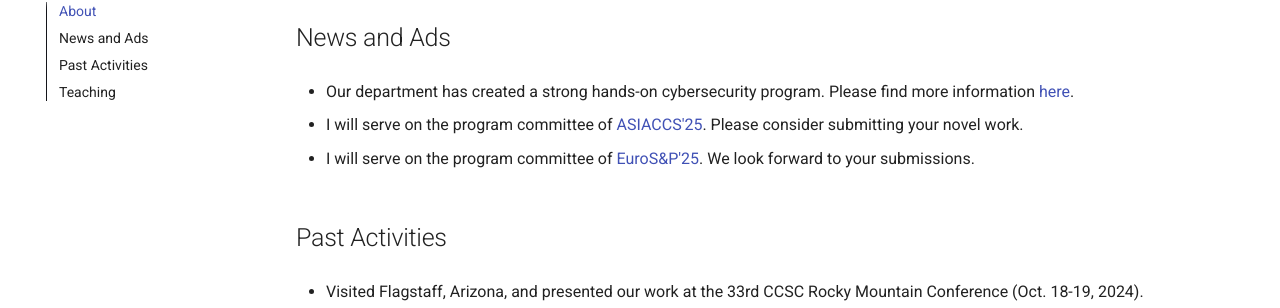
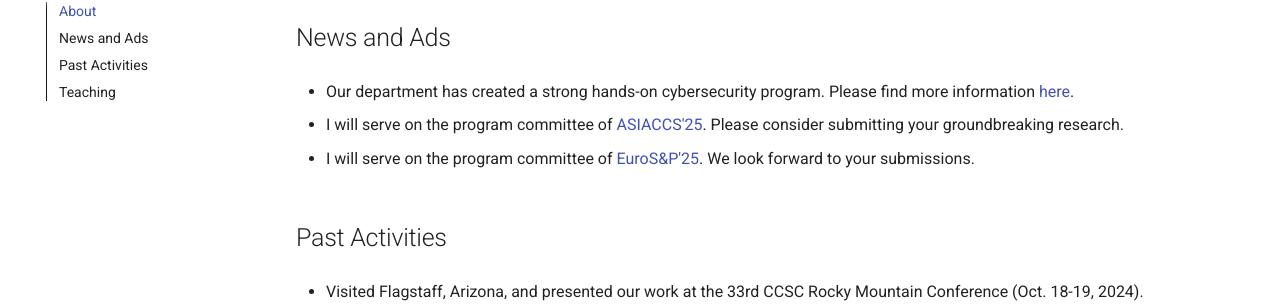
Before and after one commit to fzuo/homepage, an MkDocs documentation site: the page built from docs/index.md, in a window 1280 px wide and 900 px high, scrolled down 644 px. Shown: the part 145-453 px from the top of the window. Built offline with MkDocs 1.6.1 and Material for MkDocs 9.7.7, drawn with Linux system fonts in a browser that asks for light colours.

Commit message:
Updating files

```diff
--- a/docs/index.md
+++ b/docs/index.md
@@ -53,7 +53,7 @@ I am the graduate program director at the department of computer science. If you
 
 - Our department has created a strong hands-on cybersecurity program. Please find more information <a href="https://uco-cyber.github.io/education/">here</a>.
 
-- I will serve on the program committee of <a href="https://asiaccs2025.hust.edu.vn/">ASIACCS'25</a>. Please consider submitting your novel work.
+- I will serve on the program committee of <a href="https://asiaccs2025.hust.edu.vn/">ASIACCS'25</a>. Please consider submitting your groundbreaking research.
 
 - I will serve on the program committee of <a href="https://eurosp2025.ieee-security.org/">EuroS&P'25</a>. We look forward to your submissions.
 
```
Also changed, not shown: docs/service.md (+1 -1 lines).
